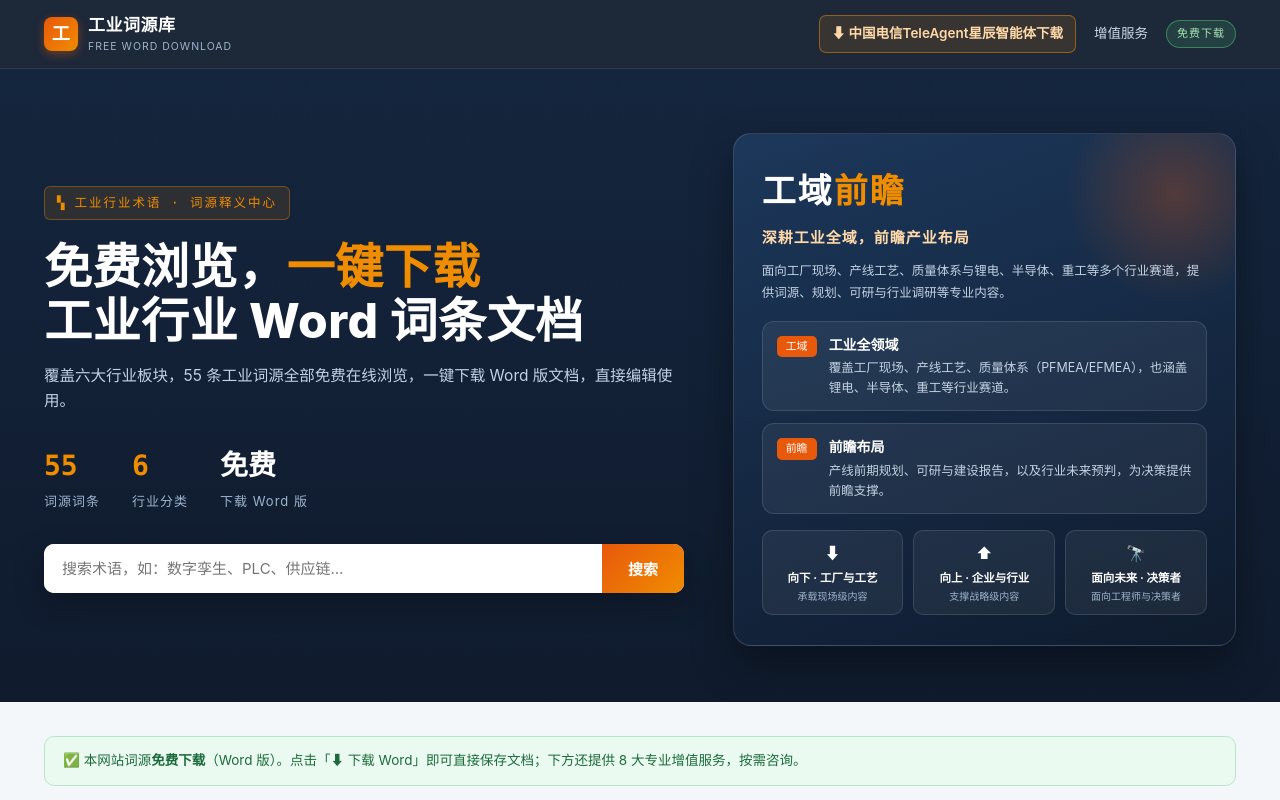
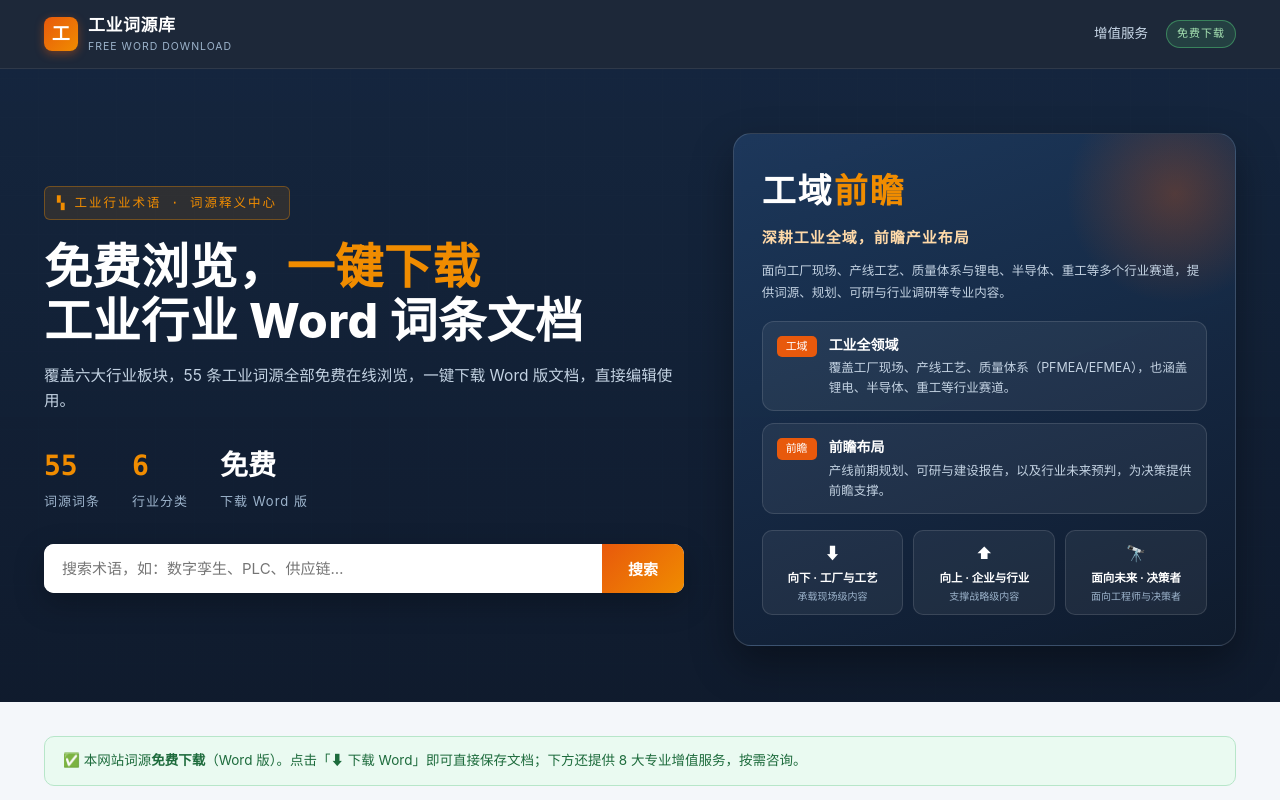
Before and after one commit to yaomaocai/token, a plain HTML site: page index.html in a window 1280 px wide. Shown: the top 800 px of the page. Drawn offline with Linux system fonts and the light colour scheme.

Commit message:
自动推送: index.html

```diff
--- a/index.html
+++ b/index.html
@@ -17,8 +17,6 @@
   .topnav{margin-left:auto;display:flex;gap:6px;align-items:center}
   .topnav a{color:#c9d8e8;font-size:13.5px;padding:7px 12px;border-radius:7px;text-decoration:none;transition:.2s}
   .topnav a:hover{background:rgba(255,255,255,.08);color:#fff}
-  .topnav a.nav-dl{color:#ffd9a8;border:1px solid rgba(240,140,0,.5);background:rgba(240,140,0,.12);font-weight:600;white-space:nowrap}
-  .topnav a.nav-dl:hover{background:rgba(240,140,0,.22);color:#fff}
   .free-tag{font-size:11px;color:#a9e6b5;border:1px solid rgba(80,200,120,.5);background:rgba(80,200,120,.15);padding:4px 10px;border-radius:20px;letter-spacing:1px}
   .hero{background:linear-gradient(rgba(21,38,63,.92),rgba(15,27,45,.96)),repeating-linear-gradient(0deg,transparent 0 38px,rgba(220,233,245,.06) 38px 39px),repeating-linear-gradient(90deg,transparent 0 38px,rgba(220,233,245,.06) 38px 39px),var(--navy);color:#fff;position:relative;overflow:hidden}
   .hero-inner{max-width:1240px;margin:0 auto;padding:64px 24px 56px;position:relative;z-index:2;display:grid;grid-template-columns:1.12fr .88fr;gap:48px;align-items:center}
@@ -143,7 +141,7 @@
 
 <div class="topbar"><div class="topbar-inner">
   <div class="brand"><div class="mark">工</div><div>工业词源库<small>FREE WORD DOWNLOAD</small></div></div>
-  <nav class="topnav"><a class="nav-dl" href="https://www.teleai.com.cn/product/teleagent" target="_blank" rel="noopener">⬇ 中国电信TeleAgent星辰智能体下载</a><a href="#services">增值服务</a><span class="free-tag">免费下载</span></nav>
+  <nav class="topnav"><a href="#services">增值服务</a><span class="free-tag">免费下载</span></nav>
 </div></div>
 
 <section class="hero"><div class="hero-inner">
```
